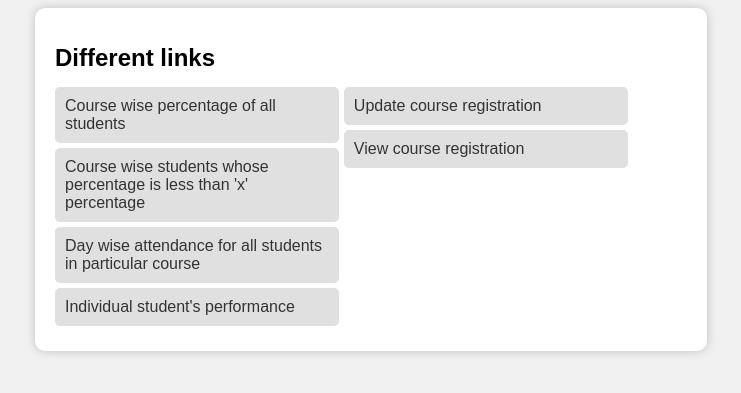
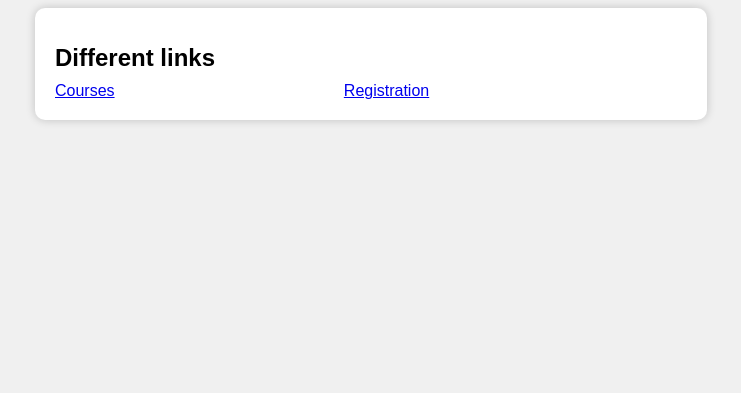
Before and after one commit to chintansuthar72/attendance_system, a Django app: page /data/home/ in a window 1280 px wide. Shown: the top 393 px of the page, without its empty margins (269-1010 px from the left). Run offline with Django 4.2, Linux system fonts and the light colour scheme; parts of the project's set-up code (start-up, migrations or seed data) failed here and were passed over.

Commit message:
Drop down menu

```diff
--- a/attendance_data/templates/attendance_data/home.html
+++ b/attendance_data/templates/attendance_data/home.html
@@ -1,5 +1,6 @@
 <!DOCTYPE html>
 <html>
+
 <head>
     <title>Home</title>
     <style>
@@ -8,10 +9,12 @@
             font-family: Arial, sans-serif;
             background-color: #f0f0f0;
         }
+
         #title {
             font-size: 24px;
             margin-bottom: 10px;
         }
+
         .container {
             display: inline-block;
             text-align: left;
@@ -21,40 +24,71 @@
             border-radius: 10px;
             box-shadow: 0 0 10px rgba(0, 0, 0, 0.2);
         }
+
         .column {
             display: inline-block;
             width: 45%;
             vertical-align: top;
         }
-        a {
+
+        .dropdown {
+            display: inline-block;
+        }
+
+        .dropdown-content {
+            display: none;
+            position: absolute;
+            background-color: #f9f9f9;
+            min-width: 160px;
+            box-shadow: 0 8px 16px 0 rgba(0, 0, 0, 0.2);
+            z-index: 1;
+            border-radius: 5px;
+        }
+
+        .dropdown-content a {
+            color: #333;
+            padding: 12px 16px;
+            text-decoration: none;
             display: block;
-            margin: 5px 0;
-            text-decoration: none;
-            color: #333;
-            background-color: #e0e0e0;
-            padding: 10px;
             border-radius: 5px;
             transition: background-color 0.3s;
         }
-        a:hover {
+
+        .dropdown-content a:hover {
             background-color: #3498db;
             color: #fff;
         }
+
+        .dropdown:hover .dropdown-content {
+            display: block;
+        }
     </style>
 </head>
+
 <body>
     <div class="container">
         <h1 id="title">Different links</h1>
         <div class="column">
-            <a href="/data/course_percentage/">Course wise percentage of all students</a>
-            <a href="/data/course_per_less_x/">Course wise students whose percentage is less than 'x' percentage</a>
-            <a href="/data/filter/">Day wise attendance for all students in particular course</a>
-            <a href="/data/individual_student/">Individual student's performance</a>
+            <div class="dropdown">
+                <a href="#">Courses</a>
+                <div class="dropdown-content">
+                    <a href="/data/course_percentage/">Course wise percentage of all students</a>
+                    <a href="/data/course_per_less_x/">Course wise students whose percentage is less than 'x' percentage</a>
+                    <a href="/data/filter/">Day wise attendance for all students in a particular course</a>
+                    <a href="/data/individual_student/">Individual student's performance</a>
+                </div>
+            </div>
         </div>
         <div class="column">
-            <a href="/data/update_registration/">Update course registration</a>
-            <a href="/data/course_registration/">View course registration</a>
+            <div class="dropdown">
+                <a href="#">Registration</a>
+                <div class="dropdown-content">
+                    <a href="/data/update_registration/">Update course registration</a>
+                    <a href="/data/course_registration/">View course registration</a>
+                </div>
+            </div>
         </div>
     </div>
 </body>
+
 </html>
```
